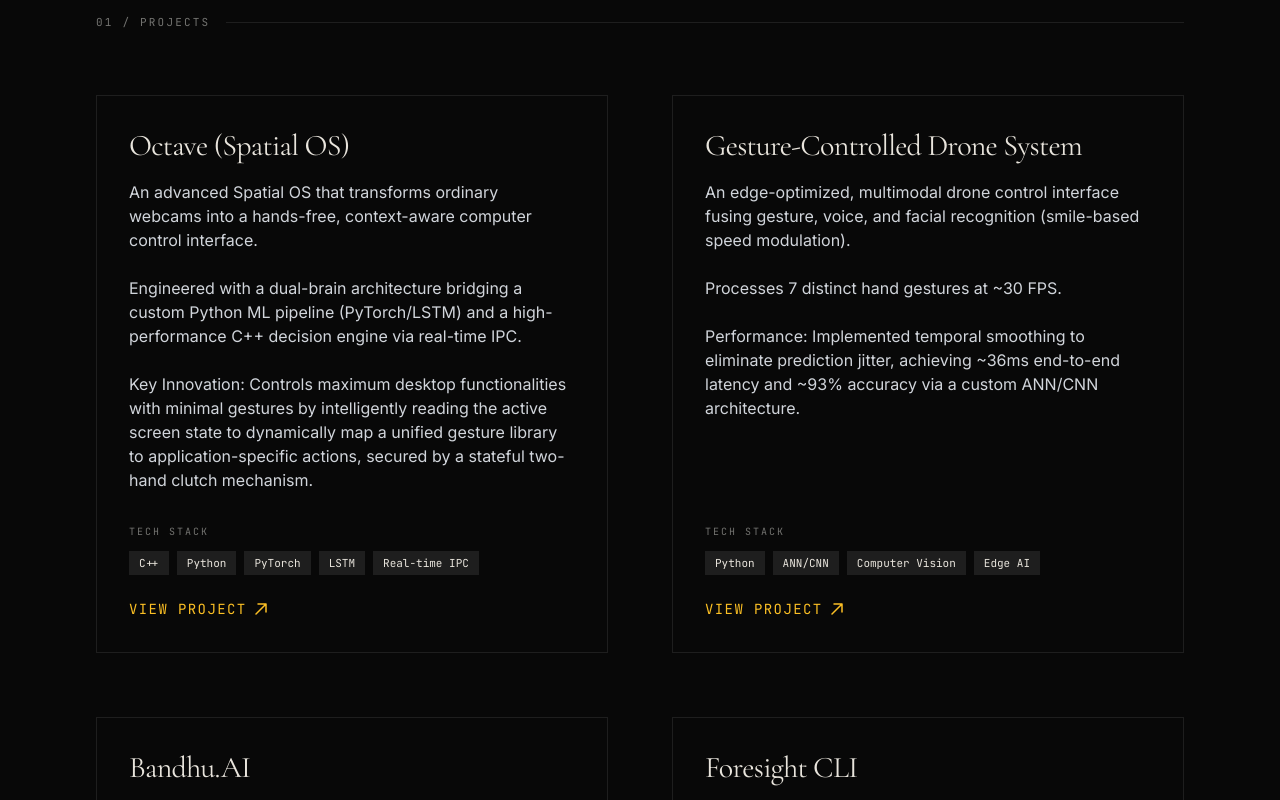
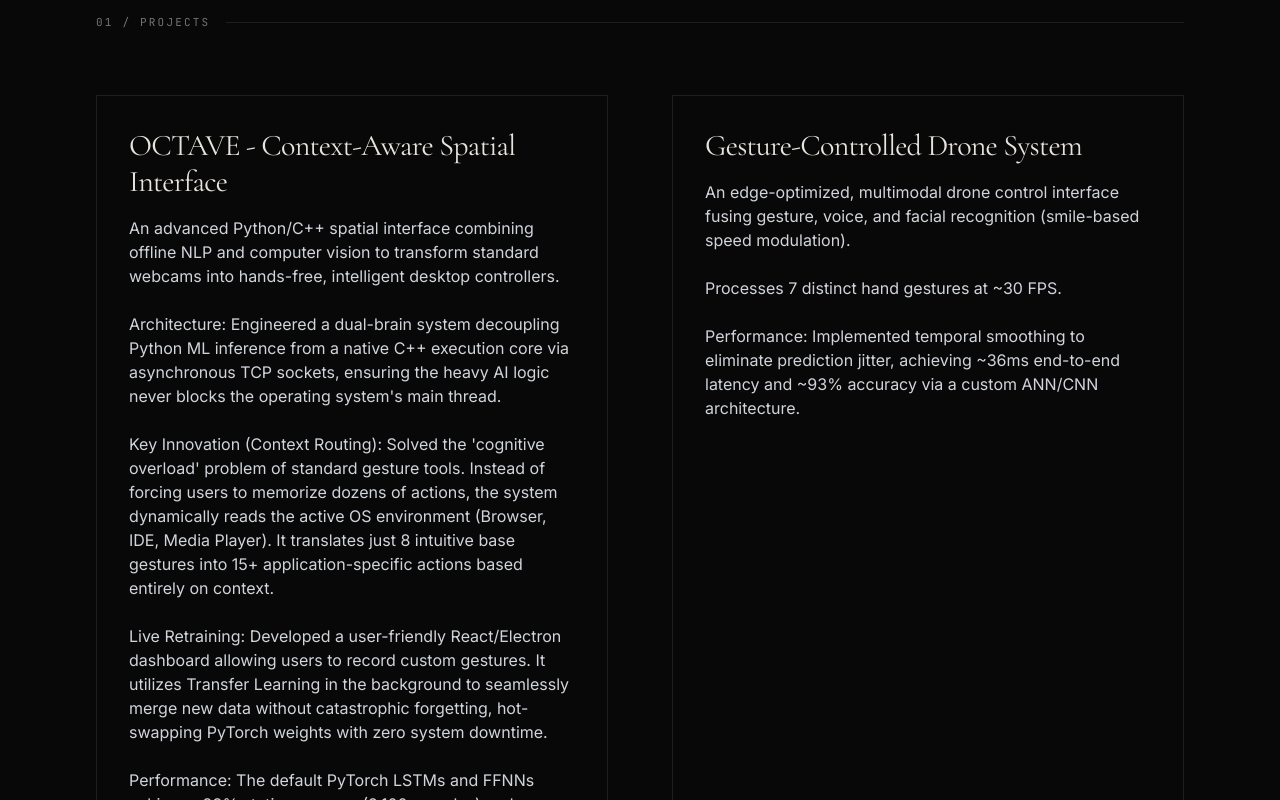
Before and after one commit to TECHSCHOLAR777/PortFolio, a Next.js app: page / in a window 1280 px wide. Shown: the part 1000-1800 px from the top of the page. Built offline with nearby package versions, Linux system fonts and the light colour scheme.

Commit message:
Edited the octave project description

```diff
--- a/data/portfolio.ts
+++ b/data/portfolio.ts
@@ -53,9 +53,9 @@ export const portfolioData: PortfolioData = {
   },
   projects: [
     {
-      title: "Octave (Spatial OS)",
-      description: "An advanced Spatial OS that transforms ordinary webcams into a hands-free, context-aware computer control interface.\n\nEngineered with a dual-brain architecture bridging a custom Python ML pipeline (PyTorch/LSTM) and a high-performance C++ decision engine via real-time IPC.\n\nKey Innovation: Controls maximum desktop functionalities with minimal gestures by intelligently reading the active screen state to dynamically map a unified gesture library to application-specific actions, secured by a stateful two-hand clutch mechanism.",
-      techStack: ["C++", "Python", "PyTorch", "LSTM", "Real-time IPC"],
+      title: "OCTAVE - Context-Aware Spatial Interface",
+      description: "An advanced Python/C++ spatial interface combining offline NLP and computer vision to transform standard webcams into hands-free, intelligent desktop controllers.\n\nArchitecture: Engineered a dual-brain system decoupling Python ML inference from a native C++ execution core via asynchronous TCP sockets, ensuring the heavy AI logic never blocks the operating system's main thread.\n\nKey Innovation (Context Routing): Solved the 'cognitive overload' problem of standard gesture tools. Instead of forcing users to memorize dozens of actions, the system dynamically reads the active OS environment (Browser, IDE, Media Player). It translates just 8 intuitive base gestures into 15+ application-specific actions based entirely on context.\n\nLive Retraining: Developed a user-friendly React/Electron dashboard allowing users to record custom gestures. It utilizes Transfer Learning in the background to seamlessly merge new data without catastrophic forgetting, hot-swapping PyTorch weights with zero system downtime.\n\nPerformance: The default PyTorch LSTMs and FFNNs achieve ~99% static accuracy (2,100 samples) and ~95.8% dynamic accuracy (120 sequences), while the C++ execution engine maintains a blistering <5ms IPC latency and <80ms end-to-end hardware delay.",
+      techStack: ["C++", "Python", "PyTorch", "React", "Electron", "Transfer Learning", "Real-time IPC"],
       link: "https://github.com/nonlinearbranch/Octave-Gesture-Control-Application",
     },
     {
```
